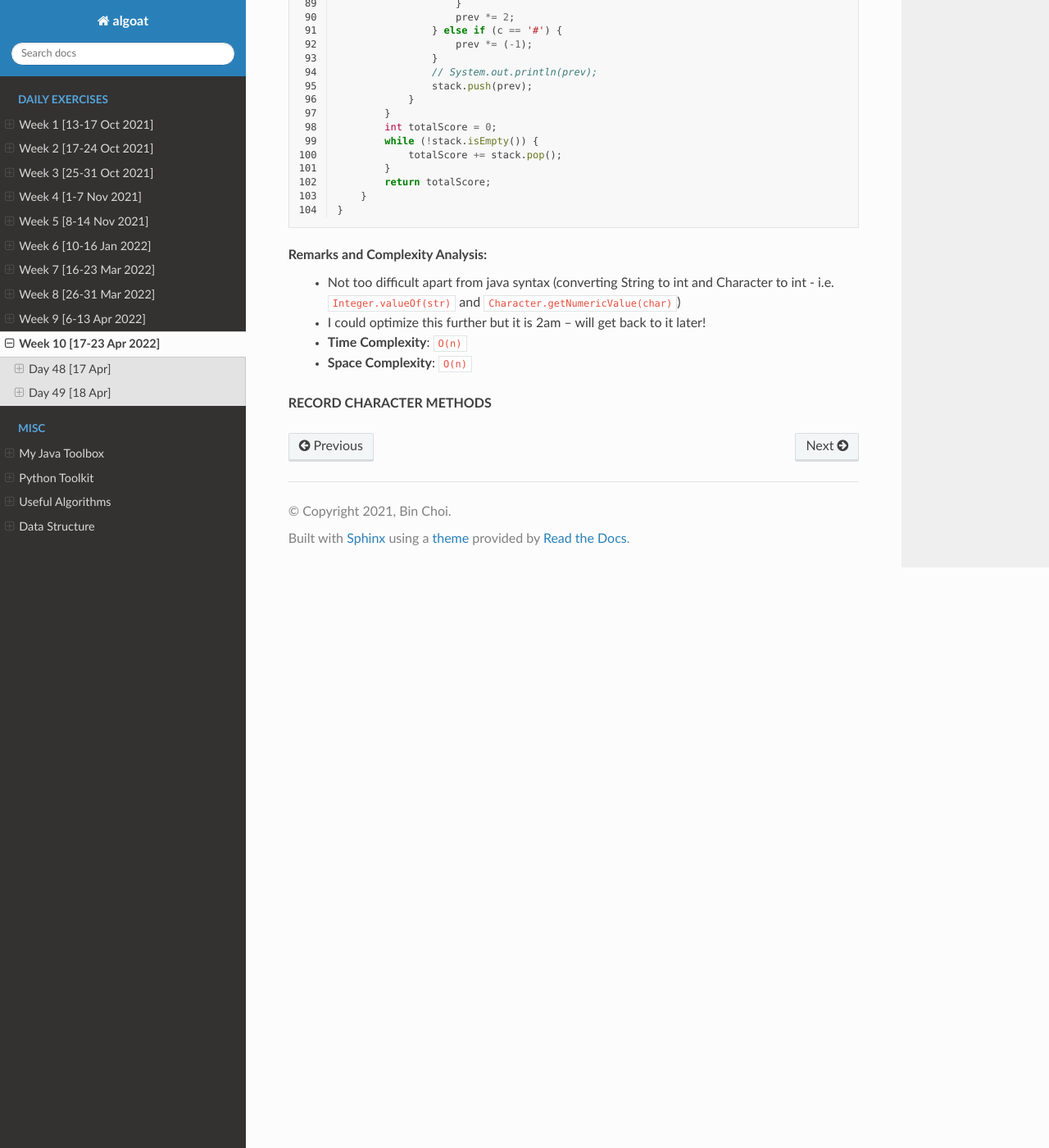
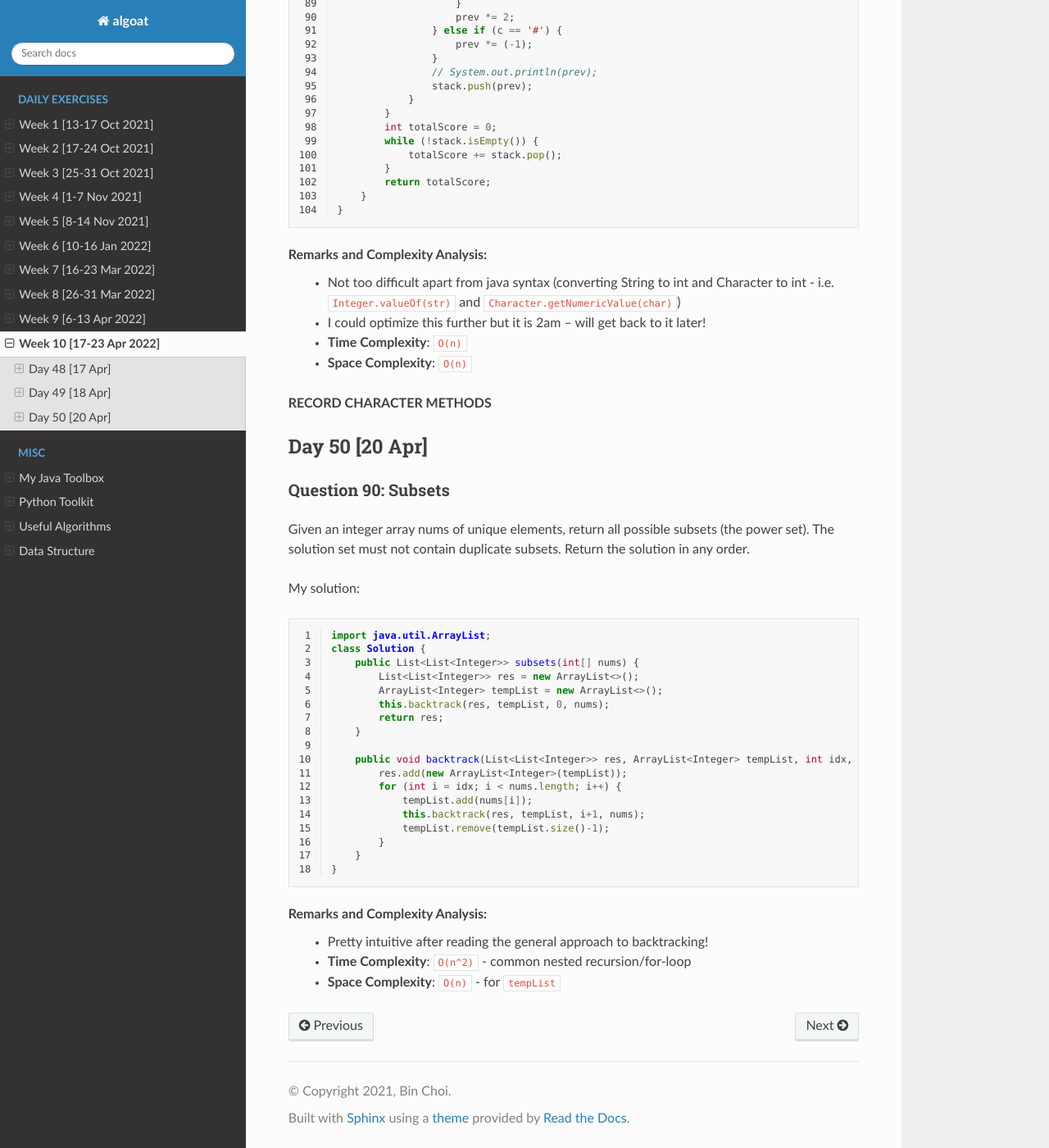
Before and after one commit to binchoi/dsa-blog, a Sphinx documentation site: the page built from docs/source/week10.rst, in a window 1280 px wide and 1400 px high, scrolled down 10689 px. Shown: the whole window at 82% size. Built offline with Sphinx 7.4.7 and the Read the Docs theme 2.0.0, drawn with Linux system fonts in a browser that asks for light colours.

Commit message:
add daily exercise

```diff
--- a/docs/source/week10.rst
+++ b/docs/source/week10.rst
@@ -585,3 +585,39 @@ Remarks and Complexity Analysis:
  * **Space Complexity**: ``O(n)``
 
 **RECORD CHARACTER METHODS**
+
+Day 50 [20 Apr]
+================
+Question 90: Subsets
+------------------------------------------------
+Given an integer array nums of unique elements, return all possible subsets (the power set).
+The solution set must not contain duplicate subsets. Return the solution in any order.
+
+My solution:
+
+.. code-block:: Java
+    :linenos:
+
+    import java.util.ArrayList;
+    class Solution {
+        public List<List<Integer>> subsets(int[] nums) {
+            List<List<Integer>> res = new ArrayList<>();
+            ArrayList<Integer> tempList = new ArrayList<>();
+            this.backtrack(res, tempList, 0, nums);
+            return res;
+        }
+
+        public void backtrack(List<List<Integer>> res, ArrayList<Integer> tempList, int idx, int[] nums) {
+            res.add(new ArrayList<Integer>(tempList));
+            for (int i = idx; i < nums.length; i++) {
+                tempList.add(nums[i]);
+                this.backtrack(res, tempList, i+1, nums);
+                tempList.remove(tempList.size()-1);
+            }
+        }
+    }
+
+Remarks and Complexity Analysis:
+ * Pretty intuitive after reading the general approach to backtracking!
+ * **Time Complexity**: ``O(n^2)`` - common nested recursion/for-loop
+ * **Space Complexity**: ``O(n)`` - for ``tempList``
```
Also changed, not shown: 8 other files.
